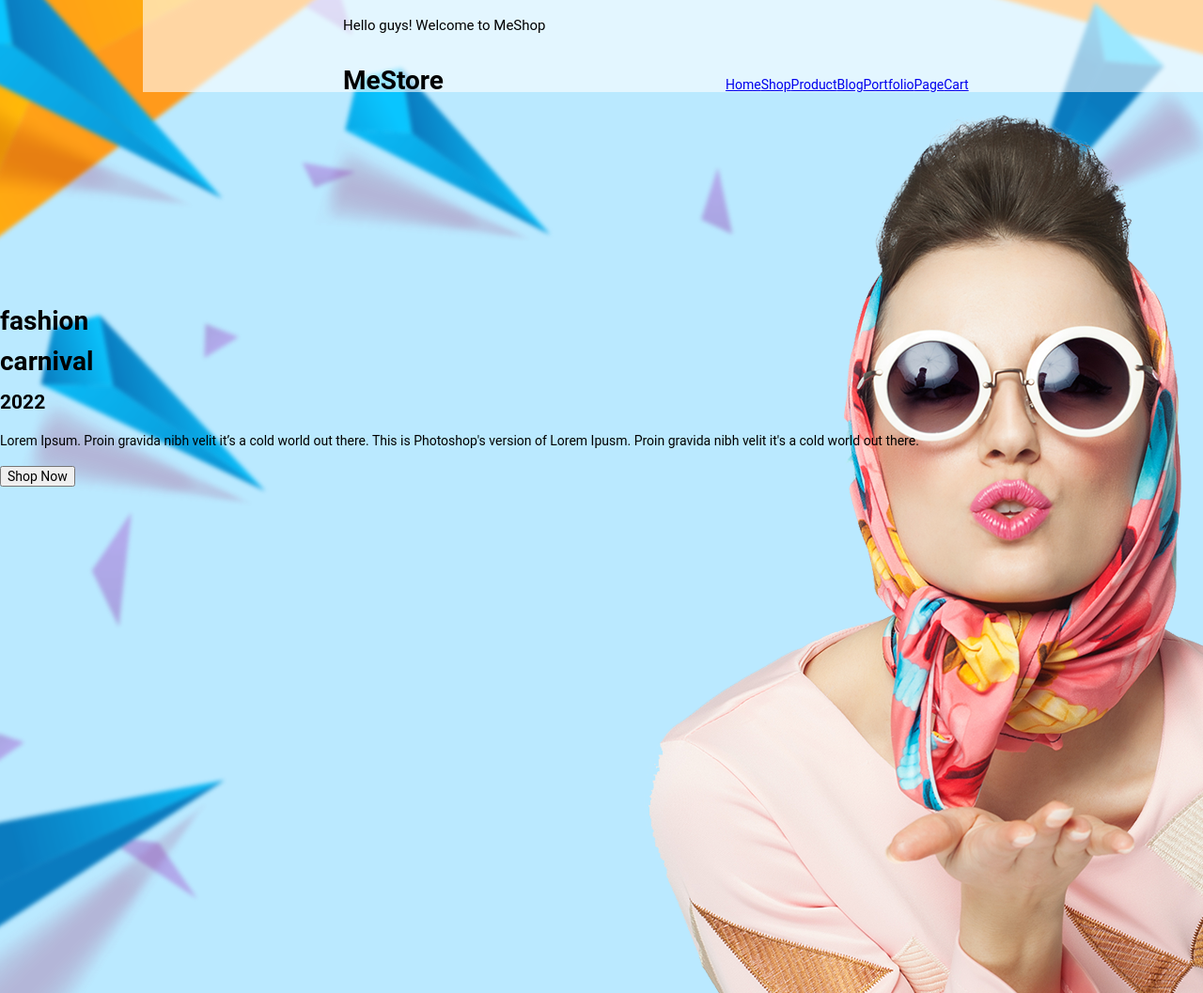
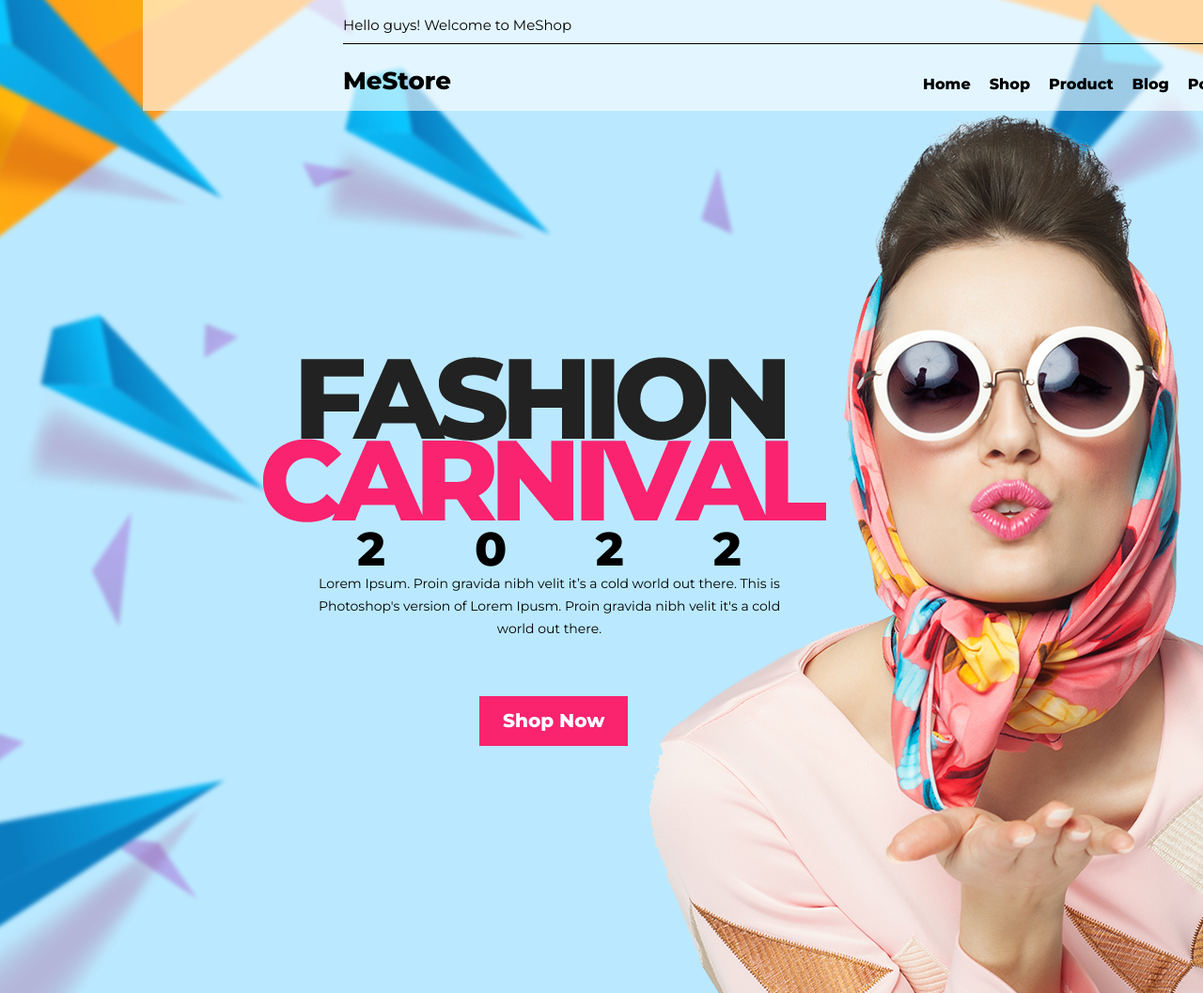
Before and after one commit to Fogloster/Fogloster.github.io-shop, a plain HTML site: page index.html in a window 1280 px wide. Shown: the top 1057 px of the page at 94% size. Drawn offline with nearby package versions, Linux system fonts and the light colour scheme.

Commit message:
added styles
added styles for header and advertise block

```diff
--- a/css/style.css
+++ b/css/style.css
@@ -2,7 +2,7 @@ body {
   margin: 0;
   padding: 0;
 
-  font-family: "Roboto", Arial, sans-serif;
+  font-family: Montserrat, Arial, sans-serif;
   font-size: 14px;
   line-height: 24px;
   font-weight: 400;
@@ -13,22 +13,16 @@ body {
   position: relative;
 }
 
+img {
+  margin: 0;
+  padding: 0;
+}
+
 
 .container {
   width: 1600px;
   margin: 0 auto;
   padding: 0;
-}
-
-
-.advertise-block {
-	background-image: url(../img/main-wallpaper.png);
-	background-repeat: no-repeat;
-	background-position: 0 0;
-	height: 1060px;
-
-	position: relative;
-
 }
 
 
@@ -47,6 +41,7 @@ body {
 }
 
 .greeting {
+	position: relative;
 	margin: 0;
 	padding: 0;
 	padding-top: 25px;
@@ -55,30 +50,153 @@ body {
 
 }
 
+.greeting:after {
+content: "";
+
+  position: absolute;
+
+  width: 1170px;
+  height: 1px;
+
+  top: 56px;
+  left: 0;
+
+  background-color: black;
+  z-index: 2;
+}
+
 .logo-name {
   margin: 0;
+  margin-bottom: 20px;
   padding: 0;
   padding-top: 35px;
   position: relative;
+
+  font-size: 26px;
+  font-weight: bold;
+  display: inline-block;
 }
 
 .nav-list {
   position: absolute;
-	left: 620px;
+  left: 830px;
   top: 88px;
 
   display: flex;
 
   list-style: none;
-
   margin: 0;
   padding: 0;
+
+
+}
+
+.nav-item {
+  margin: 0;
+  padding: 0;
+  padding-right: 20px;
+
+ }
+
+.nav-item:last-child {
+  padding-right: 0;
 
  }
 
 
-.main-title:first-child {
-	padding-top: 330px;
-	margin: 0;
+.nav-link {
+  text-decoration: none;
+  color: black;
+
+  font-size: 16px;
+  font-weight: 600;
+
 
 }
+
+.nav-img-wrapper {
+  margin: 0;
+  padding: 0;
+}
+
+.nav-item--icon {
+  padding-top: 2px;
+}
+
+
+.main-title {
+  display: inline-block;
+  margin: 0;
+  padding: 0;
+  padding-left: 280px;
+  padding-top: 380px;
+
+}
+
+.advertise-block {
+  margin: 0;
+  padding: 0;
+  background-image: url(../img/main-wallpaper.png);
+  background-repeat: no-repeat;
+  background-position: 0 0;
+  height: 1057px;
+
+  position: relative;
+
+}
+
+.small-main-title {
+  display: inline-block;
+  margin: 0;
+  margin-left: 380px;
+  padding: 0;
+  padding-top: 10px;
+
+
+  font-size: 50px;
+  font-weight: bold;
+  letter-spacing: 95px;
+}
+
+.advertise-text {
+  margin: 0;
+  margin-left: 297px;
+  padding: 0;
+
+  width: 575px;
+  text-align: center;
+  display: block;
+
+}
+
+.shopping-btn {
+  margin: 0;
+  margin-top: 60px;
+  margin-left: 510px;
+  padding-top: 15px;
+  padding-bottom: 15px;
+  padding-left: 25px;
+  padding-right: 25px;
+
+  background-color: #f9236e;
+  border: none;
+  color: white;
+  font-weight: bold;
+  font-size: 20px;
+
+
+}
+
+.shopping-section {
+  margin: 0;
+  padding: 0;
+
+  background-image: url(../img/main-bg-normal-size.png);
+  background-repeat: no-repeat;
+}
+
+.shopping-section__advantages-list {
+  list-style: none;
+  margin: 0;
+  padding: 0;
+}
--- a/index.html
+++ b/index.html
@@ -49,9 +49,18 @@
 	  	      	  Page
 	  	      	</a>
 	  	      </li>
-	  	      <li class="nav-item">
+	  	      <li class="nav-item nav-item--icon">
 	  	      	<a class="nav-link" href="#">
-	  	      	  Cart
+	  	      	  <span class="nav-img-wrapper">
+	  	      	    <img src="img/search-icon.png" alt="Поиск">
+	  	      	  </span>
+	  	        </a>
+	  	      </li>
+	  	      <li class="nav-item nav-item--icon">
+	  	      	<a class="nav-link" href="#">
+	  	      	  <span class="nav-img-wrapper">
+	  	      	    <img src="img/cart-icon.png" alt="Корзина">
+	  	      	  </span>
 	  	        </a>
 	  	      </li>
 	  	    </ul>
@@ -63,17 +72,14 @@
   	  <div class="container">
   	  	<div class="advertise-block">
   	  	  <h1 class="main-title">
-  	  	  	fashion
-  	  	  </h1>
-  	  	  <h1 class="main-title pink-title">
-  	  	  	carnival
+  	  	  	<img src="img/fashion-carnival-icon.png">
   	  	  </h1>
   	  	  <h2 class="small-main-title">
   	  	  	2022
   	  	  </h2>
   	  	  <p class="advertise-text">
   	  	  	Lorem Ipsum. Proin gravida nibh velit it’s a cold world out there. This is Photoshop's version of
-  	  	  	Lorem Ipusm. Proin gravida nibh velit it's a cold world out there.
+  	  	  	Lorem Ipusm. Proin gravida nibh velit it's a cold<br> world out there.
   	  	  </p>
   	  	  <button class="shopping-btn">
   	  	  	Shop Now
```
Also changed, not shown: img/cart-icon.png (added), img/fashion-carnival-icon.png (added), img/lifebuoy-icon.png (added), img/search-icon.png (added). Lines whose indentation alone changed are shown as unchanged.
